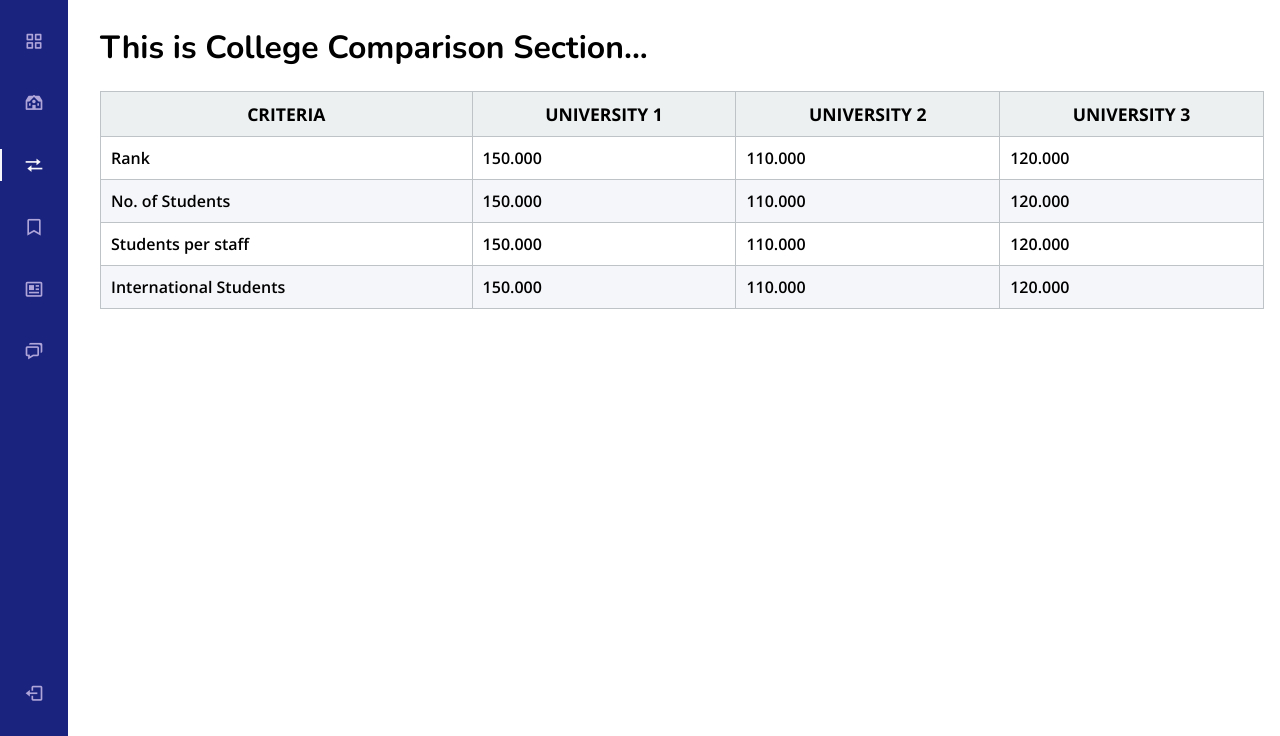
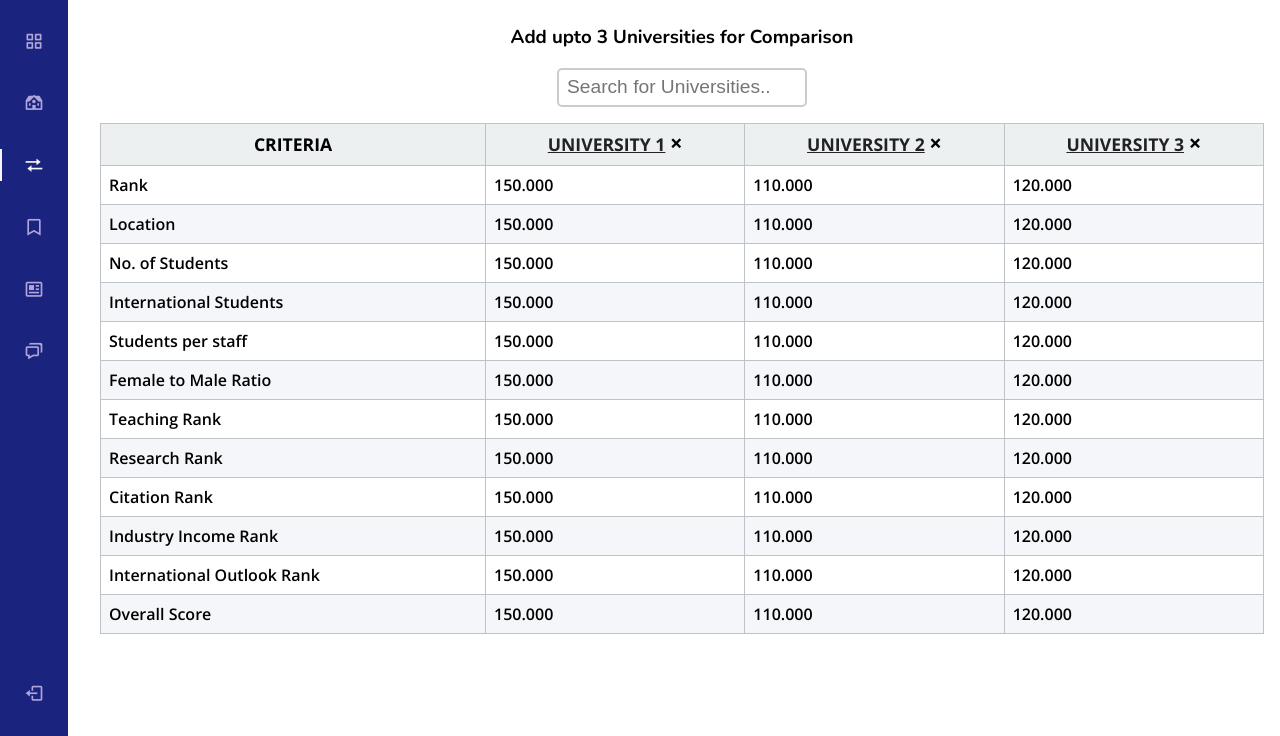
Before and after one commit to micahabanschick/College-Finder, a Django app: page /compare in a window 1280 px wide. Shown: the part 64-800 px from the top of the page. Run offline with Django 3.2, Linux system fonts and the light colour scheme; a user stored in the database is signed in; data comes from the database, SQL or seed files in the repository; both versions use the stored data as it was after the commit; some libraries are stand-ins or nearby versions.

Commit message:
added search suggestion ui and improvised ui

```diff
--- a/college_finder_app/college_comparison/views.py
+++ b/college_finder_app/college_comparison/views.py
@@ -1,10 +1,26 @@
 from django.shortcuts import render
+from universities.models import Universities
+from django.contrib import messages
+
+
+universities = Universities.objects.all()
+
+uni_names = []
+for university in universities:
+    uni_names.append(university.name)
 
 
 context = {
     'title': 'College Comparison',
+    'universities': universities,
+    'uni_names': uni_names,
 }
 
 
 def college_comparison_page(request):
+    # if 'term' in request.GET:
+    #     qs = Universities.objects.filter(
+    #         name__icontains=request.GET.get('term'))
+    # messages.add_message(request, messages.SUCCESS,
+    #                      'Logged in successfully.')
     return render(request, 'college_comparison/college_comparison.html', context)
--- a/college_finder_app/components/static/css/college_comparison/college_comparison.css
+++ b/college_finder_app/components/static/css/college_comparison/college_comparison.css
@@ -8,9 +8,44 @@
     --body-font: 'Nunito', sans-serif;
 }
 
+.title {
+    display: flex;
+    justify-content: center;
+    margin: 1em;
+}
+
+.uni a {
+    text-decoration: underline;
+    color: #222;
+}
+
+/* Search */
+
+.search {
+    width: 250px;
+    position: relative;
+    display: flex;
+    margin: 1em auto;
+}
+
+.searchTerm {
+    width: 100%;
+    border: 2px solid #ccc;
+    padding: 8px;
+    height: 2em;
+    font-size: 1.2em;
+    border-radius: 5px;
+    outline: none;
+}
+
+.searchTerm:focus {
+    color: #666;
+}
+
 .table-responsive {
     min-height: .01%;
-    overflow-x: auto
+    overflow-x: auto;
+    margin: 1em 0;
 }
 
 .table {
@@ -22,7 +57,7 @@
 
 .table td, .table th {
     border: 1px solid #bdc3c7;
-    padding: 10px;
+    padding: 0.5em;
     vertical-align: top
 }
 
@@ -33,6 +68,20 @@
 .table th {
     background-color: #ecf0f1;
     font-size: 110%
+}
+
+/* Discard Button */
+
+.discardbtn {
+    font-weight: bold;
+    font-size: 22px;
+    line-height: 20px;
+    cursor: pointer;
+    transition: 0.3s;
+}
+
+.discardbtn:hover {
+    color: red;
 }
 
 .table tr.even:hover td, .table tr:hover td {
--- a/college_finder_app/components/static/css/styles.css
+++ b/college_finder_app/components/static/css/styles.css
@@ -21,6 +21,8 @@
 
 *, ::before, ::after {
     box-sizing: border-box;
+    margin: 0;
+    padding: 0;
 }
 
 body {
@@ -144,20 +146,29 @@ main {
 /* ALERTS */
 
 .alerts {
-    position: absolute;
-    bottom: 0.4em;
+    position: sticky;
+    bottom: 1.8em;
     left: 50%;
+    max-width: 600px;
     z-index: 99;
-    text-align: center;
 }
 
 .alert {
-    padding: 1em;
+    display: flex;
+    justify-content: space-between;
+    align-items: center;
+    padding: 0.8em;
+    max-width: max-content;
+    margin-bottom: 0.4em;
     background-color: #d64242;
     color: white;
     transition: opacity 0.6s;
-    margin-bottom: 0.4em;
-    border-radius: 1em;
+    border-radius: 0.5em;
+}
+
+.alert p {
+    padding-right: 1em;
+    text-align: start;
 }
 
 .alert.success {
@@ -173,12 +184,9 @@ main {
 }
 
 .closebtn {
-    margin-left: 15px;
     color: white;
     font-weight: bold;
-    float: right;
     font-size: 22px;
-    line-height: 20px;
     cursor: pointer;
     transition: 0.3s;
 }
@@ -188,13 +196,13 @@ main {
 }
 
 #alert {
-    -moz-animation: alertAnimation 0s ease-in 10s forwards;
+    -moz-animation: alertAnimation 0s ease-in 8s forwards;
     /* Firefox */
-    -webkit-animation: alertAnimation 0s ease-in 10s forwards;
+    -webkit-animation: alertAnimation 0s ease-in 8s forwards;
     /* Safari and Chrome */
-    -o-animation: alertAnimation 0s ease-in 10s forwards;
+    -o-animation: alertAnimation 0s ease-in 8s forwards;
     /* Opera */
-    animation: alertAnimation 0s ease-in 10s forwards;
+    animation: alertAnimation 0s ease-in 8s forwards;
     -webkit-animation-fill-mode: forwards;
     animation-fill-mode: forwards;
 }
--- a/college_finder_app/components/static/js/main.js
+++ b/college_finder_app/components/static/js/main.js
@@ -22,6 +22,7 @@ const showNavbar = (toggleId, navId, bodyId, headerId) =>{
 
 showNavbar('header-toggle','nav-bar','body-pd','header')
 
+
 // /*===== LINK ACTIVE  =====*/
 // const linkColor = document.querySelectorAll('.nav__link')
 
@@ -32,3 +33,18 @@ showNavbar('header-toggle','nav-bar','body-pd','header')
 //     }
 // }
 // linkColor.forEach(l=> l.addEventListener('click', colorLink))
+
+
+// ALERTS
+const close = document.getElementsByClassName("closebtn");
+let i;
+
+for (i = 0; i < close.length; i++) {
+    close[i].onclick = function() {
+        let div = this.parentElement;
+        div.style.opacity = "0";
+        setTimeout(function() {
+            div.style.display = "none";
+        }, 600);
+    }
+}
--- a/college_finder_app/components/templates/base.html
+++ b/college_finder_app/components/templates/base.html
@@ -87,17 +87,19 @@
 
         {% endblock content %}
 
-    </main>
         <div class="alerts">
             {% if messages %}
             {% for message in messages%}
             <div class="alert {{message.tags}}" id="alert">
-            <span class="closebtn">&times;</span>
                 <p>{{message}}</p>
+                <i class='bx bx-x closebtn'></i>
             </div>
             {% endfor %}
             {% endif %}
         </div>
+
+    </main>
+
     {% block script %}
 
     {% endblock script %}
--- a/college_finder_app/components/templates/college_comparison/college_comparison.html
+++ b/college_finder_app/components/templates/college_comparison/college_comparison.html
@@ -1,24 +1,40 @@
 {% extends "base.html" %}
 {% load static %}
 {% block extracss %}
+<link rel="stylesheet" href="//code.jquery.com/ui/1.12.1/themes/base/jquery-ui.css">
 <link rel="stylesheet" href="{% static 'css/college_comparison/college_comparison.css' %}">
 {% endblock extracss %}
 
 {% block content %}
-<h1>This is College Comparison Section...</h1>
+<h3 class="title">Add upto 3 Universities for Comparison</h3>
 
-<!--  -->
+<!-- Search -->
+<div class="search">
+    <input type="text" name="search" class="searchTerm" id="university-search" placeholder="Search for Universities..">
+</div>
+
+<!-- Comparison Table -->
 <div class='table-responsive'>
     <table class="table">
 
         <tr>
             <th>CRITERIA</th>
-            <th>UNIVERSITY 1</th>
-            <th>UNIVERSITY 2</th>
-            <th>UNIVERSITY 3</th>
+            <th class="uni"> <a href="#">UNIVERSITY 1</a>&nbsp<span title="discard" class="discardbtn">&times;</span>
+            </th>
+            <th class="uni"> <a href="#">UNIVERSITY 2</a>&nbsp<span title="discard" class="discardbtn">&times;</span>
+            </th>
+            <th class="uni"> <a href="#">UNIVERSITY 3</a>&nbsp<span title="discard" class="discardbtn">&times;</span>
+            </th>
         </tr>
         <tr>
             <td>Rank</td>
+            <td>150.000</td>
+            <td>110.000</td>
+            <td>120.000</td>
+
+        </tr>
+        <tr>
+            <td>Location</td>
             <td>150.000</td>
             <td>110.000</td>
             <td>120.000</td>
@@ -32,6 +48,13 @@
 
         </tr>
         <tr>
+            <td>International Students</td>
+            <td>150.000</td>
+            <td>110.000</td>
+            <td>120.000</td>
+
+        </tr>
+        <tr>
             <td>Students per staff</td>
             <td>150.000</td>
             <td>110.000</td>
@@ -39,16 +62,102 @@
 
         </tr>
         <tr>
-            <td>International Students</td>
+            <td>Female to Male Ratio</td>
             <td>150.000</td>
             <td>110.000</td>
             <td>120.000</td>
 
         </tr>
+        <tr>
+            <td>Teaching Rank</td>
+            <td>150.000</td>
+            <td>110.000</td>
+            <td>120.000</td>
+
+        </tr>
+        <tr>
+            <td>Research Rank</td>
+            <td>150.000</td>
+            <td>110.000</td>
+            <td>120.000</td>
+
+        </tr>
+        <tr>
+            <td>Citation Rank</td>
+            <td>150.000</td>
+            <td>110.000</td>
+            <td>120.000</td>
+
+        </tr>
+        <tr>
+            <td>Industry Income Rank</td>
+            <td>150.000</td>
+            <td>110.000</td>
+            <td>120.000</td>
+
+        </tr>
+        <tr>
+            <td>International Outlook Rank</td>
+            <td>150.000</td>
+            <td>110.000</td>
+            <td>120.000</td>
+
+        </tr>
+        <tr>
+            <td>Overall Score</td>
+            <td>150.000</td>
+            <td>110.000</td>
+            <td>120.000</td>
+
+        </tr>
+
     </table>
+
 </div>
 
-{% endblock content %} {% block script %}
+
+{% endblock content %}
+
+{% block script %}
+
+<!-- JQuery Autocomplete Start -->
+<script src="https://code.jquery.com/jquery-1.12.4.js"></script>
+<script src="https://code.jquery.com/ui/1.12.1/jquery-ui.js"></script>
+
+<script>
+    const uniNames={{ uni_names|safe|escape }};
+    $(function() {
+
+        $("#university-search").autocomplete({
+            source: uniNames,
+            minLength: 2,
+            // autoFocus:true,
+        });
+
+    });
+    // JQuery Autocomplete End
+
+    // Getting Search Value
+    var unisForCompare=[]
+    var searchValue=document.getElementById('university-search');
+    searchValue.addEventListener("keydown", function(e) {
+        if (e.key==="Enter") {
+            var uniQuery=searchValue.value;
+            if (uniNames.includes(uniQuery)) {
+                if (unisForCompare.length <=2 && (!unisForCompare.includes(uniQuery))) {
+                    unisForCompare.push(uniQuery);
+                    console.log(unisForCompare);
+                }
+            }
+        }
+    });
+
+    request.session['comparison_set'] = unisForCompare;
+
+    // Getting Search Value End
+</script>
+
+
 <script>
     const linkColor=document.querySelector("#college-comparison");
     linkColor.classList.add("active");
--- a/college_finder_app/users/views.py
+++ b/college_finder_app/users/views.py
@@ -130,6 +130,8 @@ class RegistrationView(View):
 class LoginView(View):
     def get(self, request):
         if request.user.is_authenticated:
+            messages.add_message(request, messages.SUCCESS,
+                                 'Logged in successfully.')
             return redirect('dashboard')
         return render(request, 'users/login.html', context={'mode': 'signin', })
 
```
Also changed, not shown: college_finder_app/components/static/css/universities/universities.css (+1 -7 lines), college_finder_app/components/static/css/universities/universities.scss (+2 -5 lines), college_finder_app/db.sqlite3, 1 other file. Lines whose indentation alone changed are shown as unchanged.
